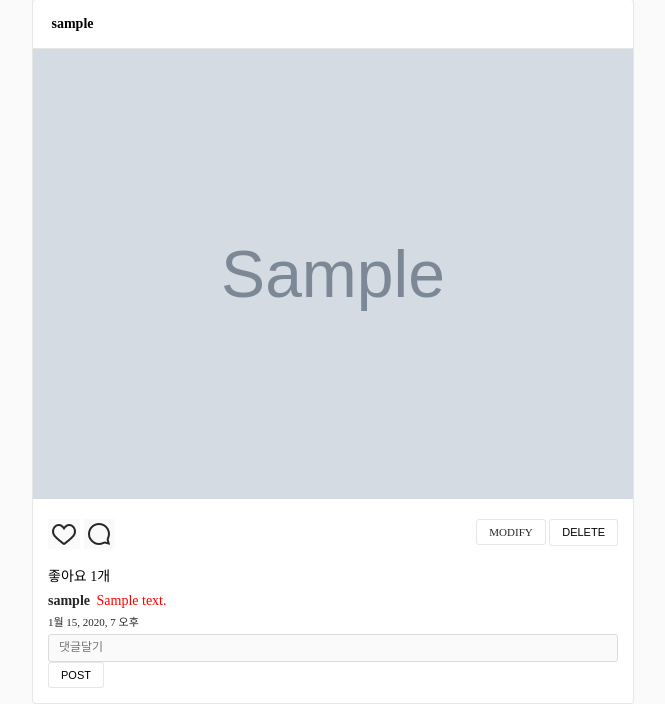
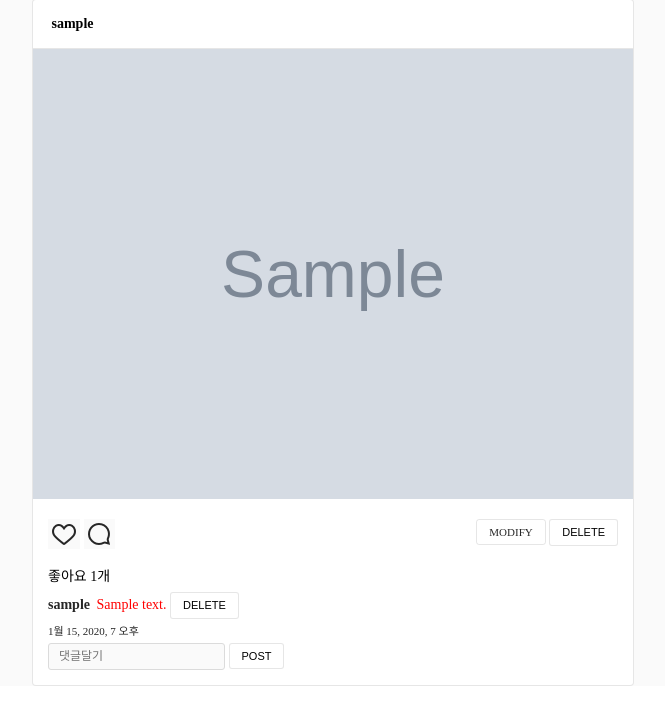
Before and after one commit to recordingbetter/Instagram-practice, a Django app: page /post/ in a window 1280 px wide. Shown: the part 192-896 px from the top of the page, without its empty margins (307-972 px from the left). Run offline with Django 3.2, Linux system fonts and the light colour scheme; a user stored in the database is signed in; tables that the repository leaves empty hold one stand-in row (values such as "Sample post"); grey boxes marked "Sample" are stand-in pictures; style sheets or scripts are compiled from the project's sources.

Commit message:
add comment delete

```diff
--- a/django_app/post/urls.py
+++ b/django_app/post/urls.py
@@ -13,6 +13,8 @@ urlpatterns = [
     url(r'^(?P<post_pk>[0-9]+)/modify/$', views.post_modify, name='post_modify'),
     url(r'^(?P<post_pk>[0-9]+)/delete/$', views.post_delete, name='post_delete'),
     url(r'^(?P<post_pk>[0-9]+)/comment_create/$', views.comment_create, name='comment_create'),
+    url(r'^(?P<comment_pk>[0-9]+)/comment_modify/$', views.comment_modify, name='comment_modify'),
+    url(r'^(?P<comment_pk>[0-9]+)/comment_delete/$', views.comment_delete, name='comment_delete'),
     # 위쪽의 결과들과 매칭되지 않을 경우
     url(r'^.*/$', views.post_anyway, name='post_anyway'),
     ]
--- a/django_app/post/views.py
+++ b/django_app/post/views.py
@@ -7,7 +7,7 @@ from django.urls import reverse
 
 # from member.models import User
 
-from .decorators import post_owner
+from .decorators import post_owner, comment_owner
 from .forms import PostForm, CommentForm
 from .models import Post, Comment
 
@@ -184,16 +184,29 @@ def comment_create(request, post_pk):
         return HttpResponse('not allowed')
 
 
-@post_owner
+@comment_owner
 @login_required
-def comment_modify(request, post_pk):
-
-    pass
+def comment_modify(request, comment_pk):
+    origin_html = request.environ['HTTP_REFERER']
+    # post = Post.objects.get(pk=post_pk)
+    comment = Comment.objects.get(pk=comment_pk)
+    if request.method == "POST":
+        form = CommentForm(data=request.POST, instance=comment)
+        form.save()
+    else:
+        form = CommentForm(instance=comment)
+    context = {
+        'form': form,
+        }
+    return render(request, origin_html, context)
 
 
-def comment_delete(request, post_pk, comment_pk):
+def comment_delete(request, comment_pk):
     # POST요청을 받아 Comment객체를 delete, 이후 post_detail페이지로 redirect
-    pass
+    comment = get_object_or_404(Comment, pk=comment_pk)
+    comment.delete()
+    return redirect(request.environ['HTTP_REFERER'])
+
 
 
 def post_anyway(request):
--- a/django_app/static/sass/post.scss
+++ b/django_app/static/sass/post.scss
@@ -23,6 +23,8 @@ article.post {
   }
   .post-bottom {
     padding: 15px;
+
+
     .post-btn-container {
       .btn-right {
         float: right;
--- a/django_app/templates/include/post.html
+++ b/django_app/templates/include/post.html
@@ -62,15 +62,12 @@
     <p class="created">
         <a href="{% url "post:post_detail" post.pk %}">{{ post.created_date }}</a>
     </p>
-
-    <form class="comment" action="{% url 'post:comment_create' post_pk=post.pk %}" method="POST">
-        {% csrf_token %}
-        <input type="text" placeholder="댓글달기" class="input-comment" name="comment_field">
-        <button type="submit" class="btn">POST</button>
-    </form>
-
-
-
-
+      <div class="comment-create">
+        <form class="comment form-inline" action="{% url 'post:comment_create' post_pk=post.pk %}" method="POST">
+            {% csrf_token %}
+            <input type="text" placeholder="댓글달기" name="comment_field">
+            <button type="submit" class="btn">POST</button>
+        </form>
+      </div>
   </div>
 </article>
--- a/django_app/templates/include/post_comment.html
+++ b/django_app/templates/include/post_comment.html
@@ -1,6 +1,13 @@
  <div class="post-comment" {% if style == 'red' %}style="color: red;"{% endif %}>
         <a href="" class="comment-author">{{ comment.author }}</a>
         <span class="comment-content">{{ comment.content }}</span>
+{#        <span>{{ comment.pk }}</span>#}
+        {% if comment.author == user %}
+            <form action="{% url 'post:comment_delete' comment_pk=comment.pk %}" method="POST" class="form-inline">
+            {% csrf_token %}
+                <button class="btn" type="submit">DELETE</button>
+            </form>
+        {% endif %}
         <a href="" class="comment-tag"></a>
 {#                <p class="comment-created">{{ comment.created_date }}</p>#}
 </div>
```
Also changed, not shown: django_app/post/decorators.py (+10 -1 lines), django_app/post/forms/comment.py (+4 -4 lines), 1 other file.
